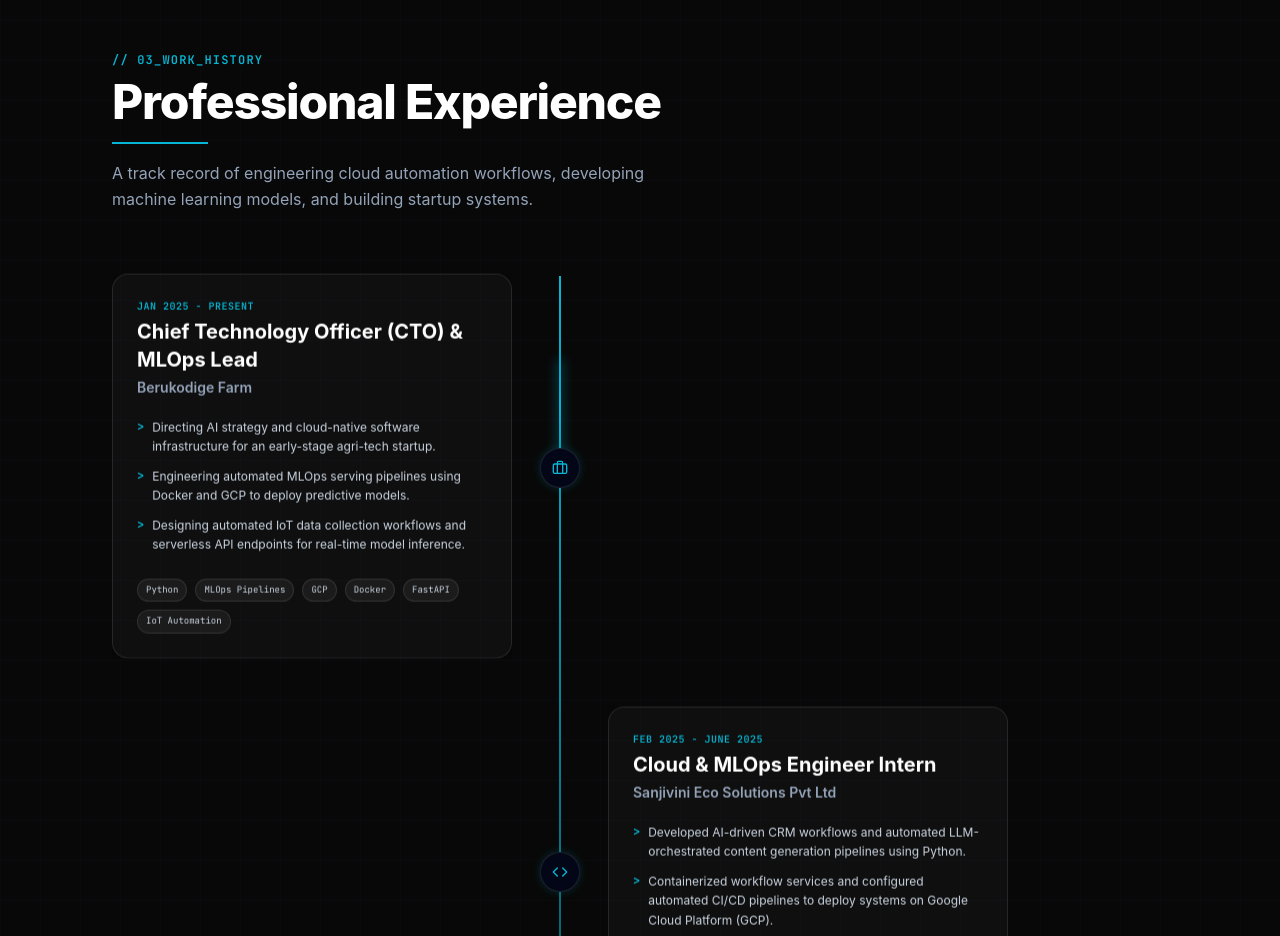
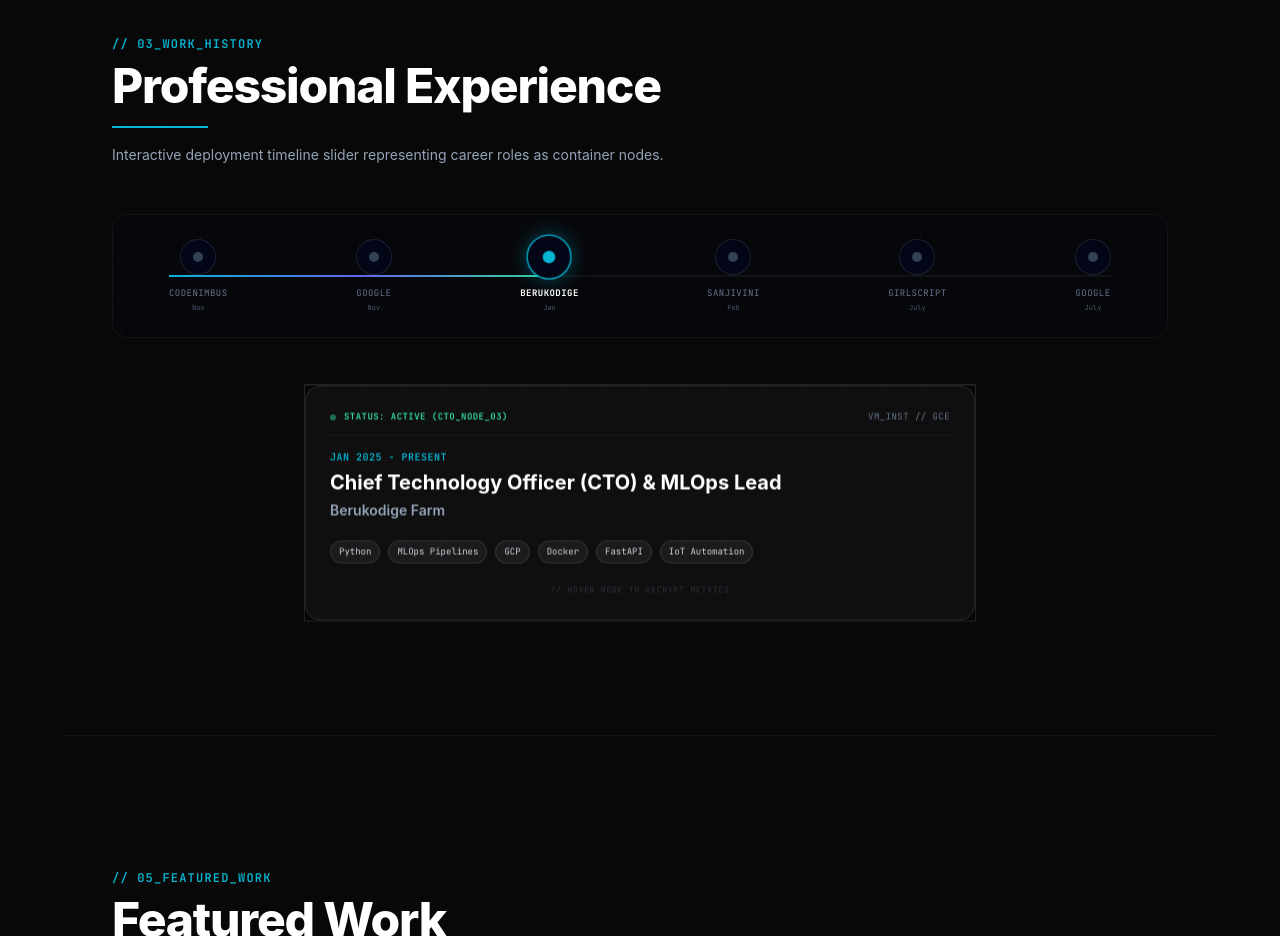
Before and after one commit to KRUTHIKTR/portfolio, a React (Vite) app: page / in a window 1280 px wide. Shown: the part 2500-3436 px from the top of the page. Built offline with nearby package versions, Linux system fonts and the light colour scheme.

Commit message:
feat: replace experience timeline with interactive horizontal deployment pipeline slider

```diff
--- a/src/components/Timeline.jsx
+++ b/src/components/Timeline.jsx
@@ -1,27 +1,67 @@
-import React from 'react';
-import { motion } from 'framer-motion';
-import { Briefcase, Code, Award, Terminal, GitBranch, TrendingUp } from 'lucide-react';
+import React, { useState } from 'react';
+import { motion, AnimatePresence } from 'framer-motion';
+import { Briefcase, Code, Award, Terminal, GitBranch, TrendingUp, ChevronLeft, ChevronRight } from 'lucide-react';
 import TiltCard from './TiltCard';
 
 const timelineData = [
   {
     id: 1,
+    role: "Data Infrastructure Assistant",
+    company: "CodeNimbus Solutions",
+    period: "Nov 2023 - Dec 2023",
+    nodeId: "Data_Node_01",
+    status: "COMPLETED",
+    statusColor: "text-cyan-400 border-cyan-500/30 bg-cyan-500/5",
+    dotClass: "bg-cyan-400",
+    bullets: [
+      "Evaluated target metrics, clean market datasets, and set up simple ETL processing scripts to support analytics pipelines.",
+      "Assisted in structuring relational database schemas to store analytics telemetry data."
+    ],
+    skills: ["SQL", "Data Analysis", "ETL Scripts", "Database Design"],
+    icon: TrendingUp
+  },
+  {
+    id: 2,
+    role: "Google Cloud Innovator",
+    company: "Google Developers",
+    period: "Nov 2024 - March 2026",
+    nodeId: "Google_Node_02",
+    status: "ARCHIVED",
+    statusColor: "text-slate-500 border-slate-500/20 bg-slate-500/5",
+    dotClass: "bg-slate-500",
+    bullets: [
+      "Explored real-world scale and containerization workflows involving Kubernetes, GCP GKE clusters, and Cloud Build.",
+      "Implemented continuous training (CT) and model monitoring architectures in hybrid cloud environments."
+    ],
+    skills: ["GCP", "Kubernetes (GKE)", "Docker Containers", "CI/CD", "MLOps Tooling"],
+    icon: Terminal
+  },
+  {
+    id: 3,
     role: "Chief Technology Officer (CTO) & MLOps Lead",
     company: "Berukodige Farm",
     period: "Jan 2025 - Present",
+    nodeId: "CTO_Node_03",
+    status: "ACTIVE",
+    statusColor: "text-emerald-400 border-emerald-500/30 bg-emerald-500/5",
+    dotClass: "bg-emerald-400 animate-pulse",
     bullets: [
-      "Directing AI strategy and cloud-native software infrastructure for an early-stage agri-tech startup.",
-      "Engineering automated MLOps serving pipelines using Docker and GCP to deploy predictive models.",
-      "Designing automated IoT data collection workflows and serverless API endpoints for real-time model inference."
+      "Directed AI strategy and cloud-native software infrastructure for an early-stage agritech startup.",
+      "Engineered automated MLOps serving pipelines using Docker and GCP to deploy predictive models.",
+      "Designed automated IoT data collection workflows and serverless API endpoints for real-time model inference."
     ],
     skills: ["Python", "MLOps Pipelines", "GCP", "Docker", "FastAPI", "IoT Automation"],
     icon: Briefcase
   },
   {
-    id: 2,
+    id: 4,
     role: "Cloud & MLOps Engineer Intern",
     company: "Sanjivini Eco Solutions Pvt Ltd",
     period: "Feb 2025 - June 2025",
+    nodeId: "Intern_Node_04",
+    status: "COMPLETED",
+    statusColor: "text-cyan-400 border-cyan-500/30 bg-cyan-500/5",
+    dotClass: "bg-cyan-400",
     bullets: [
       "Developed AI-driven CRM workflows and automated LLM-orchestrated content generation pipelines using Python.",
       "Containerized workflow services and configured automated CI/CD pipelines to deploy systems on Google Cloud Platform (GCP)."
@@ -30,34 +70,14 @@
     icon: Code
   },
   {
-    id: 3,
-    role: "Google Cloud Innovator",
-    company: "Google Developers",
-    period: "Nov 2024 - March 2026",
-    bullets: [
-      "Explored real-world scale and containerization workflows involving Kubernetes, GCP GKE clusters, and Cloud Build.",
-      "Implemented continuous training (CT) and model monitoring architectures in hybrid cloud environments."
-    ],
-    skills: ["GCP", "Kubernetes (GKE)", "Docker Containers", "CI/CD", "MLOps Tooling"],
-    icon: Terminal
-  },
-  {
-    id: 4,
-    role: "Google Product Expert",
-    company: "Google Community Support",
-    period: "July 2025 - March 2026",
-    bullets: [
-      "Supported technical audits and optimized user system troubleshooting workflows across key Google product suites.",
-      "Contributed to product accessibility, system usage guides, and cloud platform user support standards."
-    ],
-    skills: ["Technical Support", "Query Analysis", "System Auditing"],
-    icon: Award
-  },
-  {
     id: 5,
     role: "Open Source DevOps Contributor (GSSoC'25)",
     company: "GirlScript Summer of Code",
     period: "July 2025 - Oct 2025",
+    nodeId: "DevOps_Node_05",
+    status: "COMPLETED",
+    statusColor: "text-cyan-400 border-cyan-500/30 bg-cyan-500/5",
+    dotClass: "bg-cyan-400",
     bullets: [
       "Selected as an active contributor for open-source project deployment configurations.",
       "Collaborated to audit codebases, streamline CI/CD configurations, and fix Docker setup issues."
@@ -67,100 +87,59 @@
   },
   {
     id: 6,
-    role: "Data Infrastructure Assistant",
-    company: "CodeNimbus Solutions",
-    period: "Nov 2023 - Dec 2023",
+    role: "Google Product Expert",
+    company: "Google Community Support",
+    period: "July 2025 - March 2026",
+    nodeId: "Expert_Node_06",
+    status: "ARCHIVED",
+    statusColor: "text-slate-500 border-slate-500/20 bg-slate-500/5",
+    dotClass: "bg-slate-500",
     bullets: [
-      "Evaluated target metrics, clean market datasets, and set up simple ETL processing scripts to support analytics pipelines.",
-      "Assisted in structuring relational database schemas to store analytics telemetry data."
+      "Supported technical audits and optimized user system troubleshooting workflows across key Google product suites.",
+      "Contributed to product accessibility, system usage guides, and cloud platform user support standards."
     ],
-    skills: ["SQL", "Data Analysis", "ETL Scripts", "Database Design"],
-    icon: TrendingUp
+    skills: ["Technical Support", "Query Analysis", "System Auditing"],
+    icon: Award
   }
 ];
 
-export default function Timeline({ isZeroG }) {
-  return (
-    <section id="orbit" className="relative py-32 px-6 md:px-12 max-w-6xl mx-auto z-10 border-b border-white/5">
-      {/* Section Header */}
-      <div className="text-left mb-16">
-        <span className="text-xs font-mono uppercase tracking-widest text-[#06b6d4] font-semibold">// 03_WORK_HISTORY</span>
-        <h2 className="text-3xl md:text-5xl font-extrabold text-white mt-2 mb-4 font-sans tracking-tight">
-          Professional Experience
-        </h2>
-        <div className="h-[2px] w-24 bg-[#06b6d4]" />
-        <p className="text-slate-400 max-w-xl mt-4 text-base font-sans leading-relaxed">
-          A track record of engineering cloud automation workflows, developing machine learning models, and building startup systems.
-        </p>
-      </div>
-
-      {/* Timeline Path Container */}
-      <div className="relative max-w-4xl">
-        {/* Glow center line */}
-        <div className="absolute left-4 md:left-1/2 top-0 bottom-0 w-[2px] bg-gradient-to-b from-[#06b6d4] via-[#06b6d4]/25 to-transparent -translate-x-1/2 hidden md:block">
-          <motion.div
-            animate={{ y: ["0%", "100%"] }}
-            transition={{ duration: 8, repeat: Infinity, ease: "linear" }}
-            className="absolute top-0 left-0 w-full h-24 bg-gradient-to-b from-transparent via-[#06b6d4] to-transparent shadow-[0_0_12px_#06b6d4]"
-          />
-        </div>
-
-        {/* Timeline Items */}
-        <div className="space-y-12 relative">
-          {timelineData.map((item, idx) => {
-            const Icon = item.icon;
-            const isLeft = idx % 2 === 0;
+function ServerNodeCard({ item, isZeroG }) {
+  const [isHovered, setIsHovered] = useState(false);
 
   return (
     <div
-                key={item.id}
-                className="flex flex-col md:flex-row items-start md:items-center relative"
+      onMouseEnter={() => setIsHovered(true)}
+      onMouseLeave={() => setIsHovered(false)}
+      className="relative w-full max-w-2xl mx-auto"
     >
-                {/* Node Dot */}
-                <div className="absolute left-4 md:left-1/2 -translate-x-1/2 z-20 flex items-center justify-center">
-                  <motion.div
-                    whileHover={{ scale: 1.15 }}
-                    className="w-10 h-10 rounded-full flex items-center justify-center border bg-slate-950 border-white/10 hover:border-[#06b6d4] transition-all"
-                    style={{
-                      boxShadow: `0 0 10px rgba(6, 182, 212, 0.2)`
-                    }}
-                  >
-                    <Icon className="w-4 h-4 text-[#06b6d4]" />
-                  </motion.div>
+      <TiltCard isZeroG={isZeroG} className={`relative overflow-hidden transition-all duration-300 border ${isHovered ? 'border-[#06b6d4] shadow-[0_0_20px_rgba(6,182,212,0.1)]' : 'border-white/10'}`}>
+        <div className="flex flex-col gap-1 text-left">
+
+          {/* Server Node Status Header */}
+          <div className="flex items-center justify-between gap-4 border-b border-white/5 pb-2.5 mb-2.5 font-mono text-[9px]">
+            <div className="flex items-center gap-2">
+              <span className={`w-1.5 h-1.5 rounded-full ${item.dotClass}`} />
+              <span className={`font-bold uppercase tracking-wider ${item.statusColor.split(' ')[0]}`}>
+                STATUS: {item.status} ({item.nodeId})
+              </span>
+            </div>
+            <span className="text-slate-500 tracking-wider">VM_INST // GCE</span>
           </div>
 
-                {/* Content Box */}
-                <div className={`w-full md:w-1/2 pl-12 md:pl-0 ${isLeft ? 'md:pr-12 md:text-left md:ml-0' : 'md:pl-12 md:ml-auto'}`}>
-                  <motion.div
-                    initial={{ opacity: 0, x: isLeft ? -25 : 25 }}
-                    whileInView={{ opacity: 1, x: 0 }}
-                    viewport={{ once: true, margin: "-100px" }}
-                    transition={{ duration: 0.5, delay: idx * 0.1 }}
-                  >
-                    <TiltCard isZeroG={isZeroG} className="relative overflow-hidden">
-                      <div className="flex flex-col gap-1 text-left">
           <span className="text-[10px] font-mono tracking-wider uppercase font-semibold text-[#06b6d4]">
             {item.period}
           </span>
+
           <h3 className="text-lg md:text-xl font-bold text-white transition-colors">
             {item.role}
           </h3>
+
           <h4 className="text-sm font-semibold text-slate-400">
             {item.company}
           </h4>
 
-                        {/* Summary details formatted as Terminal System Logs */}
-                        <ul className="text-xs mt-4 space-y-2.5 list-none text-slate-400">
-                          {item.bullets.map((bullet, bIdx) => (
-                            <li key={bIdx} className="flex gap-2 items-start font-mono leading-relaxed">
-                              <span className="text-[#06b6d4] font-bold select-none">&gt;</span>
-                              <span className="font-sans text-slate-300">{bullet}</span>
-                            </li>
-                          ))}
-                        </ul>
-
           {/* Skill Tags */}
-                        <div className="flex flex-wrap gap-2 mt-5 justify-start">
+          <div className="flex flex-wrap gap-2 mt-4 justify-start">
             {item.skills.map((skill, sIdx) => (
               <span
                 key={sIdx}
@@ -170,15 +149,144 @@
               </span>
             ))}
           </div>
+
+          {/* Prompt to Hover */}
+          {!isHovered && (
+            <div className="text-[8px] font-mono text-slate-600 mt-4 text-center tracking-widest uppercase animate-pulse">
+              // HOVER NODE TO DECRYPT METRICS
+            </div>
+          )}
+
+          {/* Interactive Metric Terminal Expansion */}
+          <AnimatePresence>
+            {isHovered && (
+              <motion.div
+                initial={{ height: 0, opacity: 0 }}
+                animate={{ height: "auto", opacity: 1 }}
+                exit={{ height: 0, opacity: 0 }}
+                transition={{ duration: 0.3, ease: "easeInOut" }}
+                className="overflow-hidden"
+              >
+                <div className="bg-black border border-white/5 rounded-xl p-3.5 font-mono text-[10px] text-slate-400 space-y-2 mt-4">
+                  <div className="text-[#06b6d4] font-bold border-b border-white/5 pb-1 flex justify-between">
+                    <span>$ cat stdout_metrics.log</span>
+                    <span className="text-[8px] text-slate-500 font-normal">STDOUT_SCAN</span>
+                  </div>
+                  {item.bullets.map((bullet, bIdx) => (
+                    <div key={bIdx} className="flex gap-2 items-start leading-relaxed text-slate-300">
+                      <span className="text-emerald-400 font-bold select-none">[OK]</span>
+                      <span className="font-sans text-[11px] text-slate-300">{bullet}</span>
+                    </div>
+                  ))}
+                </div>
+              </motion.div>
+            )}
+          </AnimatePresence>
+
         </div>
       </TiltCard>
+    </div>
+  );
+}
+
+export default function Timeline({ isZeroG }) {
+  // Default to Berukodige Farm (CTO & MLOps Lead - index 2)
+  const [activeIndex, setActiveIndex] = useState(2);
+
+  return (
+    <section id="orbit" className="relative py-28 px-6 md:px-12 max-w-6xl mx-auto z-10 border-b border-white/5">
+      {/* Section Header */}
+      <div className="text-left mb-12">
+        <span className="text-xs font-mono uppercase tracking-widest text-[#06b6d4] font-semibold">// 03_WORK_HISTORY</span>
+        <h2 className="text-3xl md:text-5xl font-extrabold text-white mt-2 mb-4 font-sans tracking-tight">
+          Professional Experience
+        </h2>
+        <div className="h-[2px] w-24 bg-[#06b6d4] mb-4" />
+        <p className="text-slate-400 max-w-xl text-sm font-sans leading-relaxed">
+          Interactive deployment timeline slider representing career roles as container nodes.
+        </p>
+      </div>
+
+      {/* Horizontal Deployment Pipeline Slider */}
+      <div className="relative mb-12 py-8 overflow-x-auto scrollbar-none bg-slate-950/20 border border-white/5 rounded-2xl p-4 md:p-6">
+        <div className="relative min-w-[700px] px-8">
+
+          {/* Background Fiber Optic Cable line */}
+          <div className="absolute left-8 right-8 top-1/2 -translate-y-1/2 h-[2px] bg-white/5 z-0">
+            {/* Active loading flow */}
+            <motion.div
+              className="absolute top-0 left-0 h-full bg-gradient-to-r from-cyan-500 via-indigo-500 to-emerald-400"
+              animate={{ width: `${(activeIndex / (timelineData.length - 1)) * 100}%` }}
+              transition={{ duration: 0.5, ease: "easeInOut" }}
+            />
+          </div>
+
+          {/* Node checkmarks */}
+          <div className="flex justify-between items-center relative z-10">
+            {timelineData.map((item, idx) => {
+              const isSelected = activeIndex === idx;
+              const isActiveNode = item.status === "ACTIVE";
+
+              return (
+                <button
+                  key={item.id}
+                  onClick={() => setActiveIndex(idx)}
+                  className="flex flex-col items-center gap-3 group focus:outline-none cursor-pointer"
+                >
+                  {/* Node Dot with pulse/indicator ring */}
+                  <motion.div
+                    animate={{
+                      scale: isSelected ? 1.25 : 1,
+                      borderColor: isSelected ? "#06b6d4" : "rgba(255, 255, 255, 0.1)"
+                    }}
+                    className={`w-9 h-9 rounded-full border bg-slate-950 flex items-center justify-center transition-all ${
+                      isSelected
+                        ? "shadow-[0_0_15px_rgba(6,182,212,0.4)] border-[#06b6d4]"
+                        : "hover:border-white/30"
+                    }`}
+                  >
+                    <span className={`w-2.5 h-2.5 rounded-full ${
+                      isSelected
+                        ? "bg-[#06b6d4]"
+                        : isActiveNode
+                        ? "bg-emerald-400 animate-pulse shadow-[0_0_6px_#10b981]"
+                        : "bg-slate-700"
+                    }`} />
                   </motion.div>
+
+                  {/* Metadata Checkpoint Labels */}
+                  <div className="flex flex-col items-center font-mono">
+                    <span className={`text-[9px] tracking-wider transition-colors uppercase ${
+                      isSelected ? "text-white font-bold" : "text-slate-500 group-hover:text-slate-300"
+                    }`}>
+                      {item.company.split(' ')[0]}
+                    </span>
+                    <span className="text-[7px] text-slate-600 tracking-normal mt-0.5">{item.period.split(' ')[0]}</span>
                   </div>
-              </div>
+                </button>
               );
             })}
           </div>
+
         </div>
+      </div>
+
+      {/* Selected Node Details Card with slide up/fade transition */}
+      <div className="min-h-[200px] flex items-center justify-center relative">
+        <AnimatePresence mode="wait">
+          <motion.div
+            key={activeIndex}
+            initial={{ opacity: 0, y: 15 }}
+            animate={{ opacity: 1, y: 0 }}
+            exit={{ opacity: 0, y: -15 }}
+            transition={{ duration: 0.3 }}
+            className="w-full"
+          >
+            <ServerNodeCard item={timelineData[activeIndex]} isZeroG={isZeroG} />
+          </motion.div>
+        </AnimatePresence>
+      </div>
+
     </section>
   );
 }
```
Lines whose indentation alone changed are shown as unchanged.
